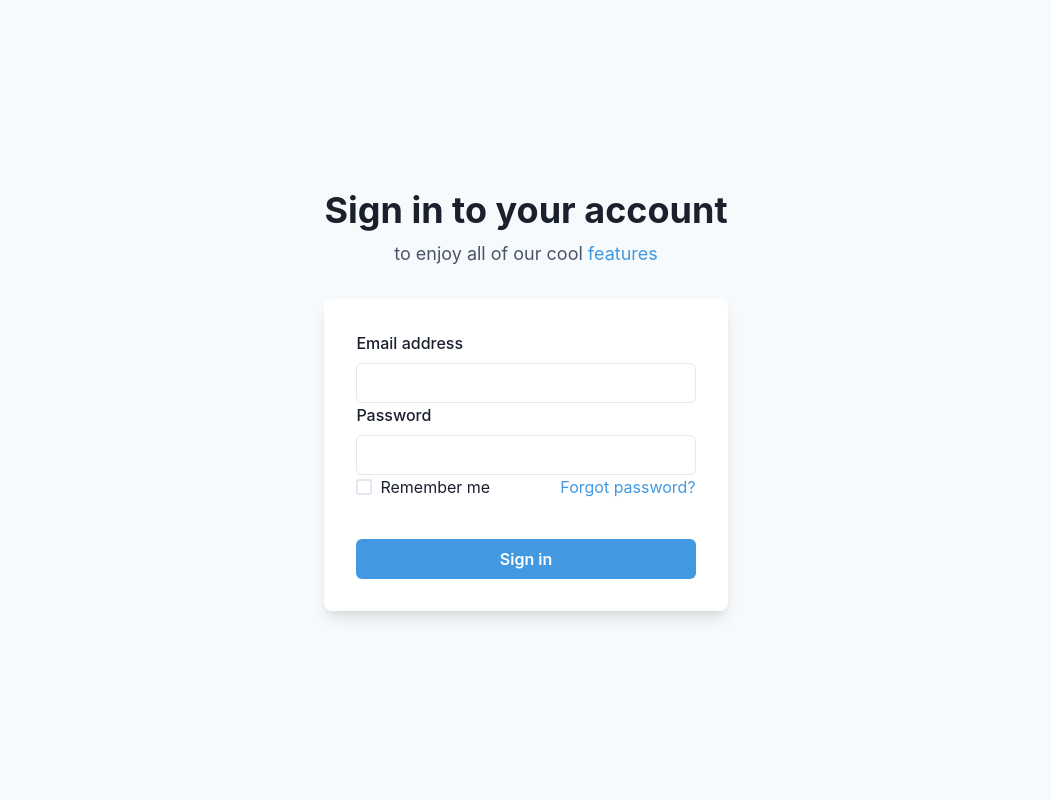
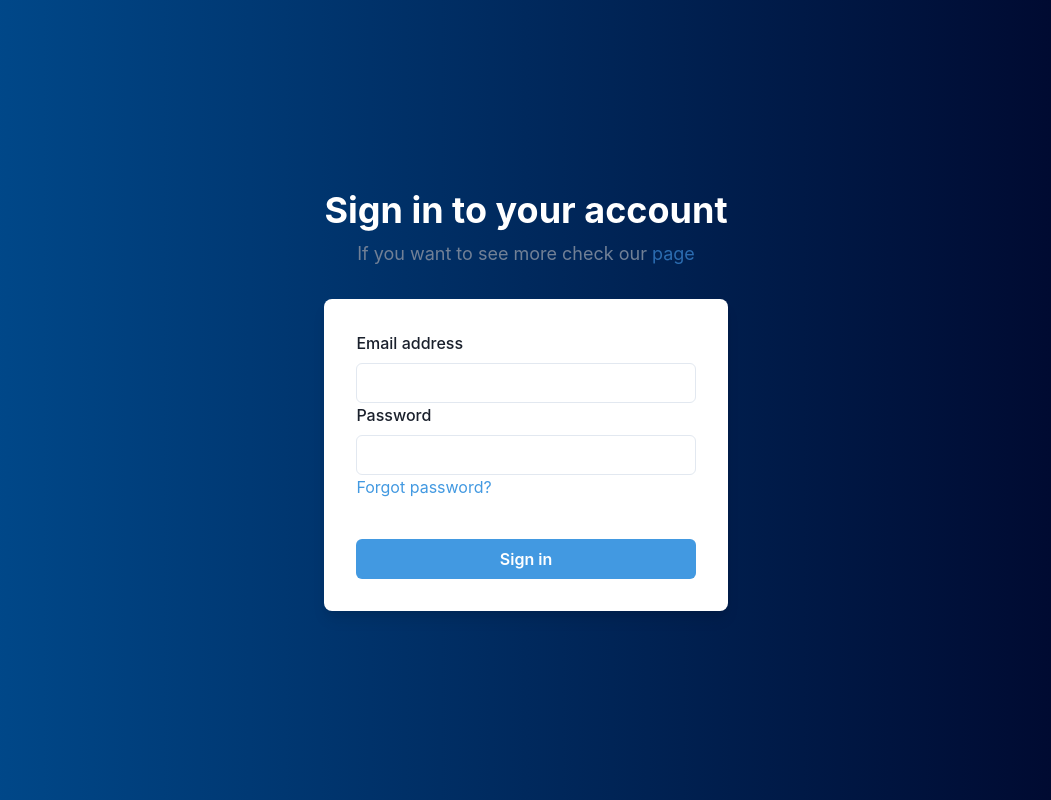
Before and after one commit to lucasangelino/skincare, a React (Vite) app in the folder frontend/: page /auth/login in a window 1280 px wide. Shown: the whole page, without its empty margins (114-1165 px from the left). Built offline with nearby package versions, Linux system fonts and the light colour scheme.

Commit message:
CHA chenge login ui

```diff
--- a/frontend/src/pages/login.jsx
+++ b/frontend/src/pages/login.jsx
@@ -64,13 +64,16 @@ export default function Login() {
       minH={"100vh"}
       align={"center"}
       justify={"center"}
-      bg={useColorModeValue("gray.50", "gray.800")}
+      bgGradient="linear(to-l, #000428, #004e92)"
     >
       <Stack spacing={8} mx={"auto"} maxW={"lg"} py={12} px={6}>
         <Stack align={"center"}>
-          <Heading fontSize={"4xl"}>Sign in to your account</Heading>
-          <Text fontSize={"lg"} color={"gray.600"}>
-            to enjoy all of our cool <Link color={"blue.400"}>features</Link>
+          <Heading fontSize={"4xl"} color={"#fff"}>
+            Sign in to your account
+          </Heading>
+          <Text fontSize={"lg"} color={"gray.500"}>
+            If you want to see more check our{" "}
+            <Link color={"blue.600"}>page</Link>
           </Text>
         </Stack>
         <Box
@@ -106,15 +109,6 @@ export default function Login() {
                   align={"start"}
                   justify={"space-between"}
                 >
-                  <Checkbox
-                    id="remember"
-                    name="remember"
-                    checked={form.remember}
-                    readOnly
-                    onChange={handleCheckboxChange}
-                  >
-                    Remember me
-                  </Checkbox>
                   <Link color={"blue.400"}>Forgot password?</Link>
                 </Stack>
                 <Button
```
